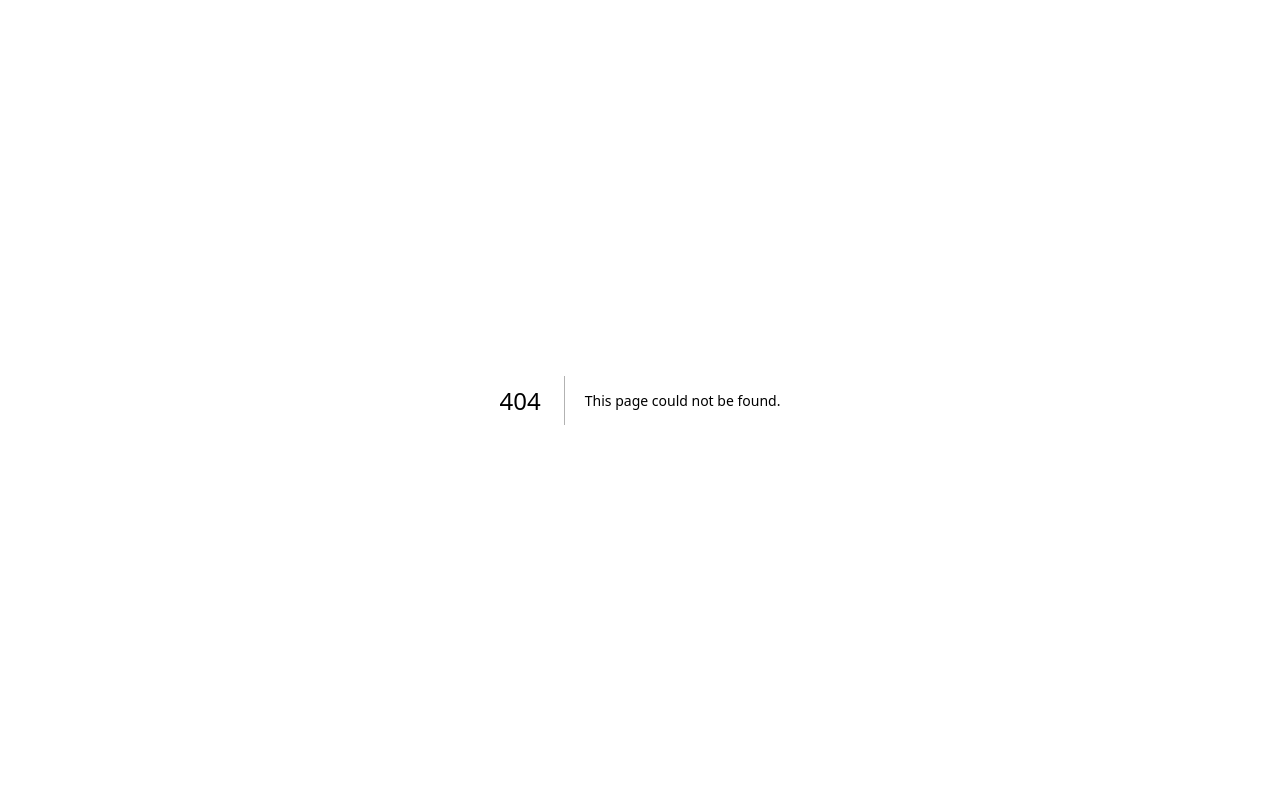
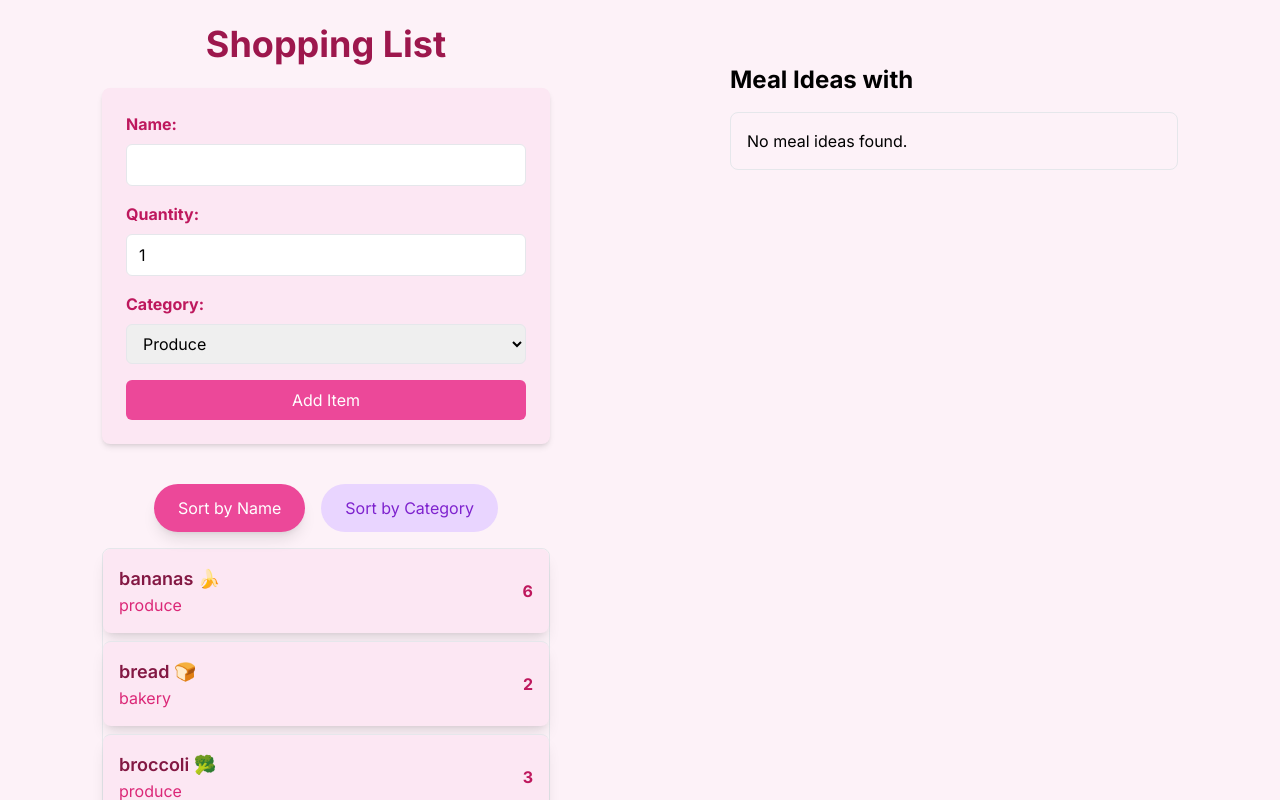
Before and after one commit to tanztanz/cprg306-assignments, a Next.js app: page /week-7 in a window 1280 px wide. Before the commit this address had no page. Shown: the top 800 px of the page. Built offline with nearby package versions, Linux system fonts and the light colour scheme.

Commit message:
week 7 updates
Fixed the fetching issue for items not showing the meal ideas with emojis when tapped on.

```diff
--- a/app/page.js
+++ b/app/page.js
@@ -20,6 +20,9 @@
       <p>
       <Link href="week-6">Week 6</Link>
       </p>
+      <p>
+      <Link href="week-7">Week 7</Link>
+      </p>
     </div>
   );
 };
--- /dev/null
+++ b/app/week-7/item-list.js
@@ -0,0 +1,51 @@
+"use client";
+
+import React, { useState } from 'react';
+import Item from './item';
+
+const ItemList = ({ items, onItemSelect }) => {
+  const [sortBy, setSortBy] = useState("name");
+
+  const sortedItems = [...items].sort((a, b) => {
+    if (sortBy === "name") {
+      return a.name.localeCompare(b.name);
+    } else if (sortBy === "category") {
+      return a.category.localeCompare(b.category);
+    } else {
+      return 0;
+    }
+  });
+
+  return (
+    <div className="max-w-md mx-auto mt-10">
+      <div className="flex justify-center space-x-4 mb-4">
+        <button
+          onClick={() => setSortBy("name")}
+          className={`px-6 py-3 rounded-full focus:outline-none ${sortBy === "name" ? "bg-pink-500 text-white shadow-lg" : "bg-pink-200 text-pink-700 hover:bg-pink-300 hover:text-white"}`}
+        >
+          Sort by Name
+        </button>
+        <button
+          onClick={() => setSortBy("category")}
+          className={`px-6 py-3 rounded-full focus:outline-none ${sortBy === "category" ? "bg-purple-500 text-white shadow-lg" : "bg-purple-200 text-purple-700 hover:bg-purple-300 hover:text-white"}`}
+        >
+          Sort by Category
+        </button>
+      </div>
+
+      <ul className="border border-gray-200 rounded-lg divide-y divide-gray-200">
+        {sortedItems.map(item => (
+          <Item
+            key={item.id} //unique key
+            name={item.name}
+            quantity={item.quantity}
+            category={item.category}
+            onSelect={onItemSelect}
+          />
+        ))}
+      </ul>
+    </div>
+  );
+};
+
+export default ItemList;
--- /dev/null
+++ b/app/week-7/item.js
@@ -0,0 +1,18 @@
+import React from 'react';
+
+const Item = ({ name, quantity, category, onSelect }) => {
+  return (
+    <li
+      className="flex justify-between items-center p-4 mb-2 bg-pink-100 rounded-lg shadow-lg cursor-pointer"
+      onClick={() => onSelect(name)}
+    >
+      <div className="flex flex-col">
+        <span className="font-semibold text-lg text-pink-900">{name}</span>
+        <span className="text-pink-600">{category}</span>
+      </div>
+      <span className="text-pink-700 font-bold">{quantity}</span>
+    </li>
+  );
+};
+
+export default Item;
--- /dev/null
+++ b/app/week-7/items.json
@@ -0,0 +1,74 @@
+[
+    {
+      "id": "1h2GJKH12gkHG31h1H",
+      "name": "milk, 4 L 🥛",
+      "quantity": 1,
+      "category": "dairy"
+    },
+    {
+      "id": "2KJH3k2j3H1k2J3K1H",
+      "name": "bread 🍞",
+      "quantity": 2,
+      "category": "bakery"
+    },
+    {
+      "id": "3h2KJH3k2j3H1k2J3",
+      "name": "eggs, dozen 🥚",
+      "quantity": 2,
+      "category": "dairy"
+    },
+    {
+      "id": "4k2J3K1H2GJKH12gk",
+      "name": "bananas 🍌",
+      "quantity": 6,
+      "category": "produce"
+    },
+    {
+      "id": "5H1h1H2KJH3k2j3H",
+      "name": "broccoli 🥦",
+      "quantity": 3,
+      "category": "produce"
+    },
+    {
+      "id": "6H1k2J3K1H2GJKH1",
+      "name": "chicken breasts, 1 kg 🍗",
+      "quantity": 1,
+      "category": "meat"
+    },
+    {
+      "id": "7gkHG31h1H2KJH3k",
+      "name": "pasta sauce 🍝",
+      "quantity": 3,
+      "category": "canned goods"
+    },
+    {
+      "id": "8j3H1k2J3K1H2GJK",
+      "name": "spaghetti, 454 g 🍝",
+      "quantity": 2,
+      "category": "dry goods"
+    },
+    {
+      "id": "9H12gkHG31h1H2KJ",
+      "name": "toilet paper, 12 pack 🧻",
+      "quantity": 1,
+      "category": "household"
+    },
+    {
+      "id": "10H3k2j3H1k2J3K1",
+      "name": "paper towels, 6 pack",
+      "quantity": 1,
+      "category": "household"
+    },
+    {
+      "id": "11k2J3K1H2GJKH12",
+      "name": "dish soap 🍽️",
+      "quantity": 1,
+      "category": "household"
+    },
+    {
+      "id": "12GJKH12gkHG31h1",
+      "name": "hand soap 🧼",
+      "quantity": 4,
+      "category": "household"
+    }
+  ]
--- /dev/null
+++ b/app/week-7/meal-ideas.js
@@ -0,0 +1,43 @@
+"use client";
+
+import React, { useEffect, useState } from 'react';
+
+const fetchMealIdeas = async (ingredient) => {
+  console.log(`Fetching meal ideas for: ${ingredient}`);
+  const response = await fetch(`https://www.themealdb.com/api/json/v1/1/filter.php?i=${ingredient}`);
+  const data = await response.json();
+  console.log('Fetched meal ideas:', data);
+  return data.meals;
+};
+
+const MealIdeas = ({ ingredient }) => {
+  const [meals, setMeals] = useState([]);
+
+  const loadMealIdeas = async () => {
+    if (ingredient) {
+      const fetchedMeals = await fetchMealIdeas(ingredient);
+      console.log('Setting meals:', fetchedMeals);
+      setMeals(fetchedMeals || []);
+    }
+  };
+
+  useEffect(() => {
+    loadMealIdeas();
+  }, [ingredient]);
+
+  return (
+    <div className="max-w-md mx-auto mt-10">
+      <h2 className="text-2xl font-bold mb-4">Meal Ideas with {ingredient}</h2>
+      <ul className="border border-gray-200 rounded-lg divide-y divide-gray-200">
+        {meals && meals.length > 0 ? meals.map((meal) => (
+          <li key={meal.idMeal} className="p-4">
+            <img src={meal.strMealThumb} alt={meal.strMeal} className="w-16 h-16 rounded-full" />
+            <span className="ml-4">{meal.strMeal}</span>
+          </li>
+        )) : <li className="p-4">No meal ideas found.</li>}
+      </ul>
+    </div>
+  );
+};
+
+export default MealIdeas;
--- /dev/null
+++ b/app/week-7/new-item.js
@@ -0,0 +1,82 @@
+"use client";
+
+import React, { useState } from 'react';
+
+const NewItem = ({ onAddItem }) => {
+  const [name, setName] = useState('');
+  const [quantity, setQuantity] = useState(1);
+  const [category, setCategory] = useState('produce');
+
+  const generateId = () => {
+    return Math.random().toString(36).substr(2, 9);
+  };
+
+  // Handle form submission
+  const handleSubmit = (event) => {
+    event.preventDefault();
+
+    const newItem = { id: generateId(), name, quantity, category };
+    onAddItem(newItem);
+
+    // Reset form fields
+    setName('');
+    setQuantity(1);
+    setCategory('produce');
+  };
+
+  return (
+    <form onSubmit={handleSubmit} className="max-w-md mx-auto p-6 bg-pink-100 shadow-md rounded-lg">
+      <div className="mb-4">
+        <label className="block text-pink-700 font-bold mb-2">Name:</label>
+        <input
+          type="text"
+          value={name}
+          onChange={(e) => setName(e.target.value)}
+          required
+          className="w-full px-3 py-2 border rounded-md focus:outline-none focus:ring-2 focus:ring-pink-400"
+        />
+      </div>
+      <div className="mb-4">
+        <label className="block text-pink-700 font-bold mb-2">Quantity:</label>
+        <input
+          type="number"
+          value={quantity}
+          onChange={(e) => setQuantity(Number(e.target.value))}
+          min="1"
+          max="99"
+          required
+          className="w-full px-3 py-2 border rounded-md focus:outline-none focus:ring-2 focus:ring-pink-400"
+        />
+      </div>
+      <div className="mb-4">
+        <label className="block text-pink-700 font-bold mb-2">Category:</label>
+        <select
+          value={category}
+          onChange={(e) => setCategory(e.target.value)}
+          required
+          className="w-full px-3 py-2 border rounded-md focus:outline-none focus:ring-2 focus:ring-pink-400"
+        >
+          <option value="produce">Produce</option>
+          <option value="dairy">Dairy</option>
+          <option value="bakery">Bakery</option>
+          <option value="meat">Meat</option>
+          <option value="frozen">Frozen Foods</option>
+          <option value="canned">Canned Goods</option>
+          <option value="dry">Dry Goods</option>
+          <option value="beverages">Beverages</option>
+          <option value="snacks">Snacks</option>
+          <option value="household">Household</option>
+          <option value="other">Other</option>
+        </select>
+      </div>
+      <button
+        type="submit"
+        className="w-full bg-pink-500 text-white py-2 px-4 rounded-md hover:bg-pink-600"
+      >
+        Add Item
+      </button>
+    </form>
+  );
+};
+
+export default NewItem;
--- /dev/null
+++ b/app/week-7/page.js
@@ -0,0 +1,49 @@
+"use client";
+
+import React, { useState } from 'react';
+import NewItem from './new-item';
+import ItemList from './item-list';
+import MealIdeas from './meal-ideas';
+import itemsData from './items.json';
+
+const cleanItemName = (text) => {
+  console.log('Original text:', text);
+  // this is to split the text by commas and take the first part only
+  let cleanedText = text.split(",")[0].trim();
+
+  // this is to remove emojis and other non-alphanumeric characters, got this from stackoverflow post
+  cleanedText = cleanedText.replace(/([\u2700-\u27BF]|[\uE000-\uF8FF]|\uD83C[\uDC00-\uDFFF]|\uD83D[\uDC00-\uDFFF]|[\u2011-\u26FF]|\uD83E[\uDD10-\uDDFF])/g, '');
+
+  // this will return the cleaned text
+  return cleanedText.trim();
+};
+
+const Page = () => {
+  const [items, setItems] = useState(itemsData);
+  const [selectedItemName, setSelectedItemName] = useState('');
+
+  const handleAddItem = (item) => {
+    const newItem = { ...item, id: Math.random().toString(36).substr(2, 9) };
+    setItems([...items, newItem]);
+  };
+
+  const handleItemSelect = (itemName) => {
+    const cleanedName = cleanItemName(itemName);
+    setSelectedItemName(cleanedName);
+  };
+
+  return (
+    <div className="min-h-screen bg-pink-50 p-6 flex flex-col md:flex-row md:space-x-6">
+      <div className="md:w-1/2">
+        <h1 className="text-4xl font-bold mb-6 text-center text-pink-800">Shopping List</h1>
+        <NewItem onAddItem={handleAddItem} />
+        <ItemList items={items} onItemSelect={handleItemSelect} />
+      </div>
+      <div className="md:w-1/2">
+        <MealIdeas ingredient={selectedItemName} />
+      </div>
+    </div>
+  );
+};
+
+export default Page;
```
